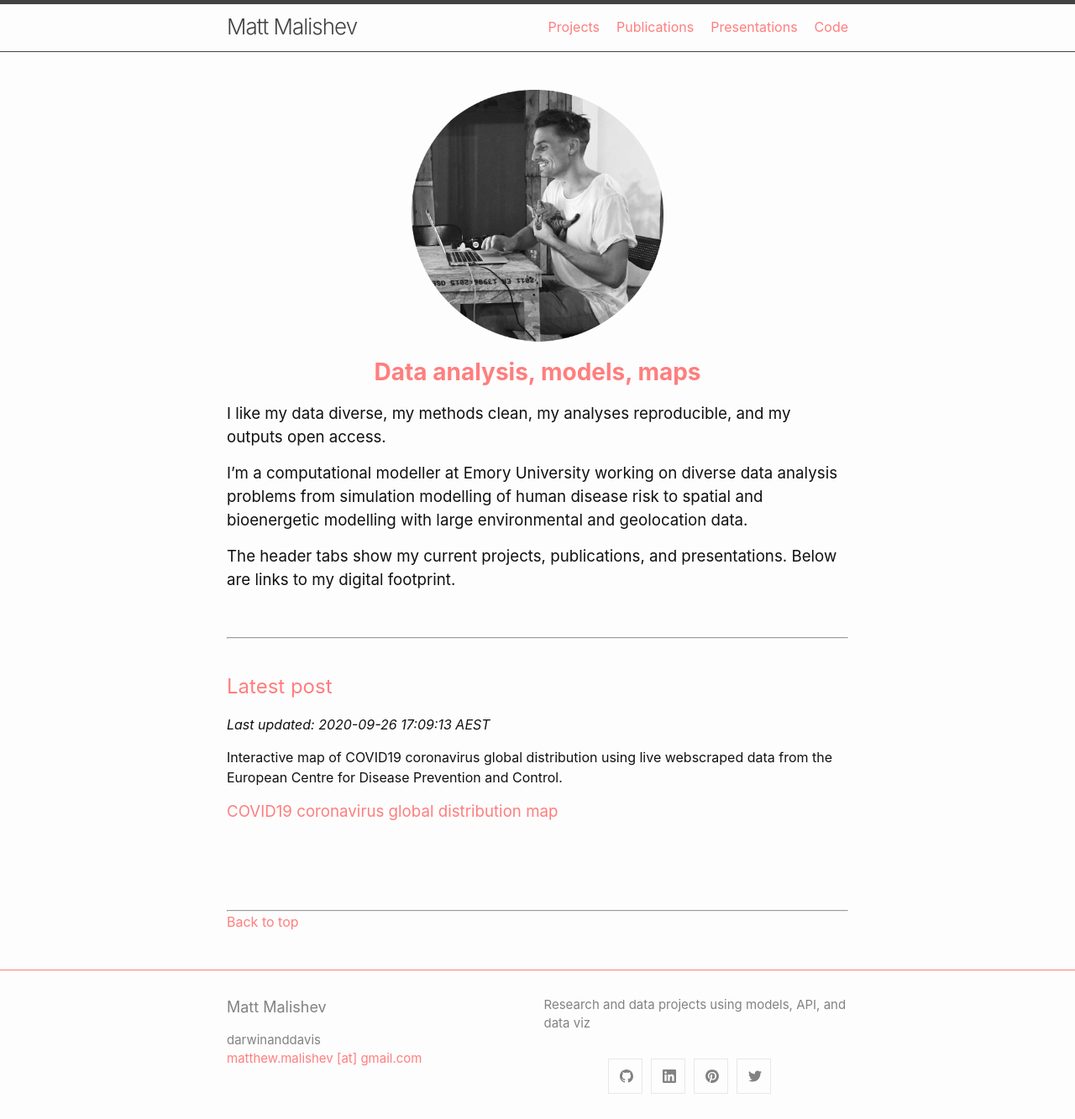
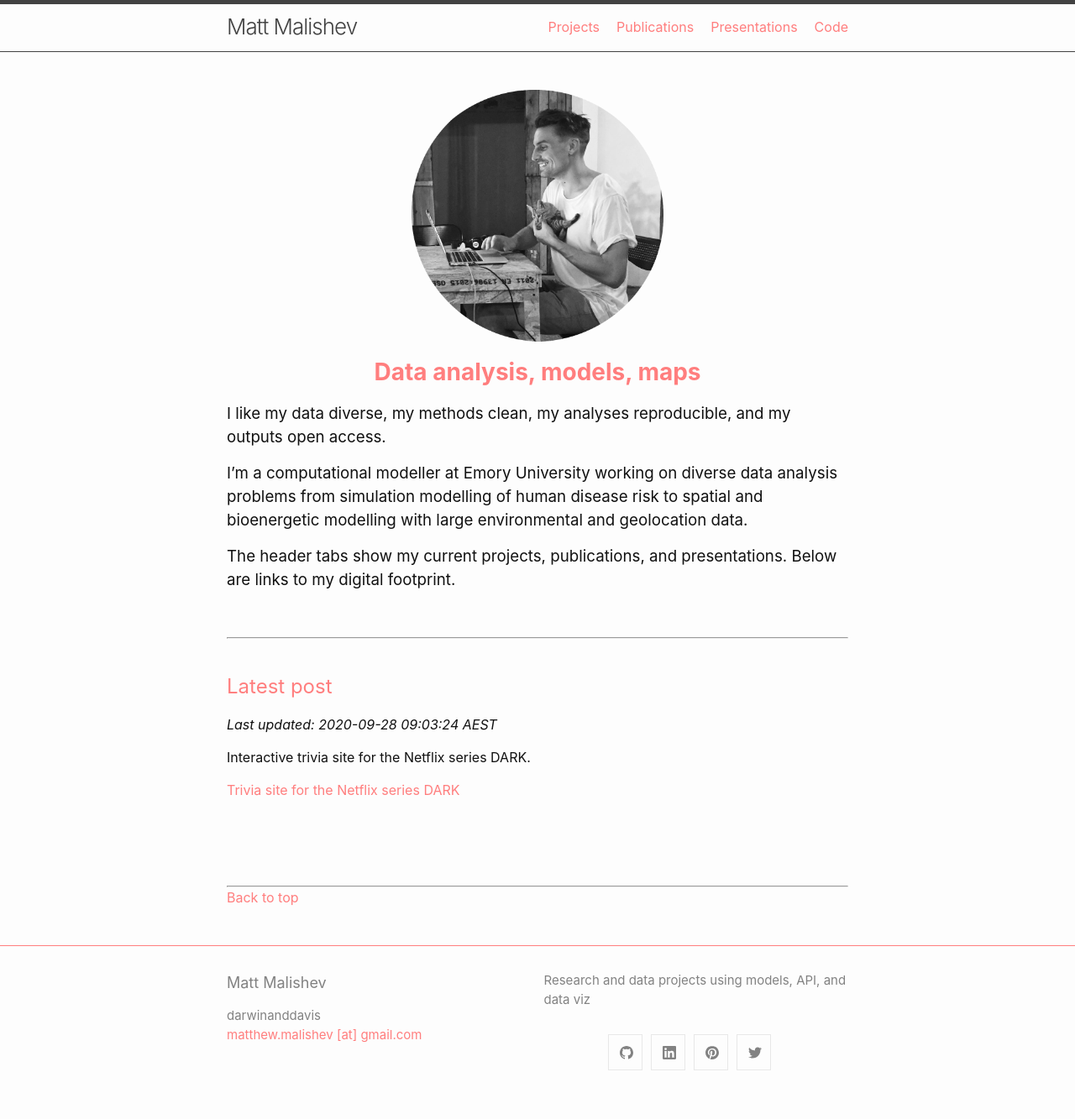
Before and after one commit to darwinanddavis/DataPortfolio, a Jekyll site: the page built from index.md, in a window 1280 px wide. Shown: the whole page at 84% size. Built offline with Jekyll 4.4.1, drawn with Linux system fonts in a browser that asks for light colours; our own code applies the rules of GitHub Pages for plain Markdown files; after the commit the page ends 1305 px from its top, so only the background shows below that.

Commit message:
add dark index

```diff
--- a/index.md
+++ b/index.md
@@ -29,11 +29,15 @@
 	Latest post
 </p>
 
-_Last updated: 2020-09-26 17:09:13 AEST_
+_Last updated: 2020-09-28 09:03:24 AEST_
 
-Interactive map of COVID19 coronavirus global distribution using live webscraped data from the European Centre for Disease Prevention and Control.
+Interactive trivia site for the Netflix series DARK.
 
-### [COVID19 coronavirus global distribution map](./spatial.md)
+[Trivia site for the Netflix series DARK](./coding_club.md)
+
+<!-- Interactive map of COVID19 coronavirus global distribution using live webscraped data from the European Centre for Disease Prevention and Control.
+
+### [COVID19 coronavirus global distribution map](./spatial.md)   -->
 
 
 <br>
```
Also changed, not shown: coding_club.md (+1 -1 lines).
